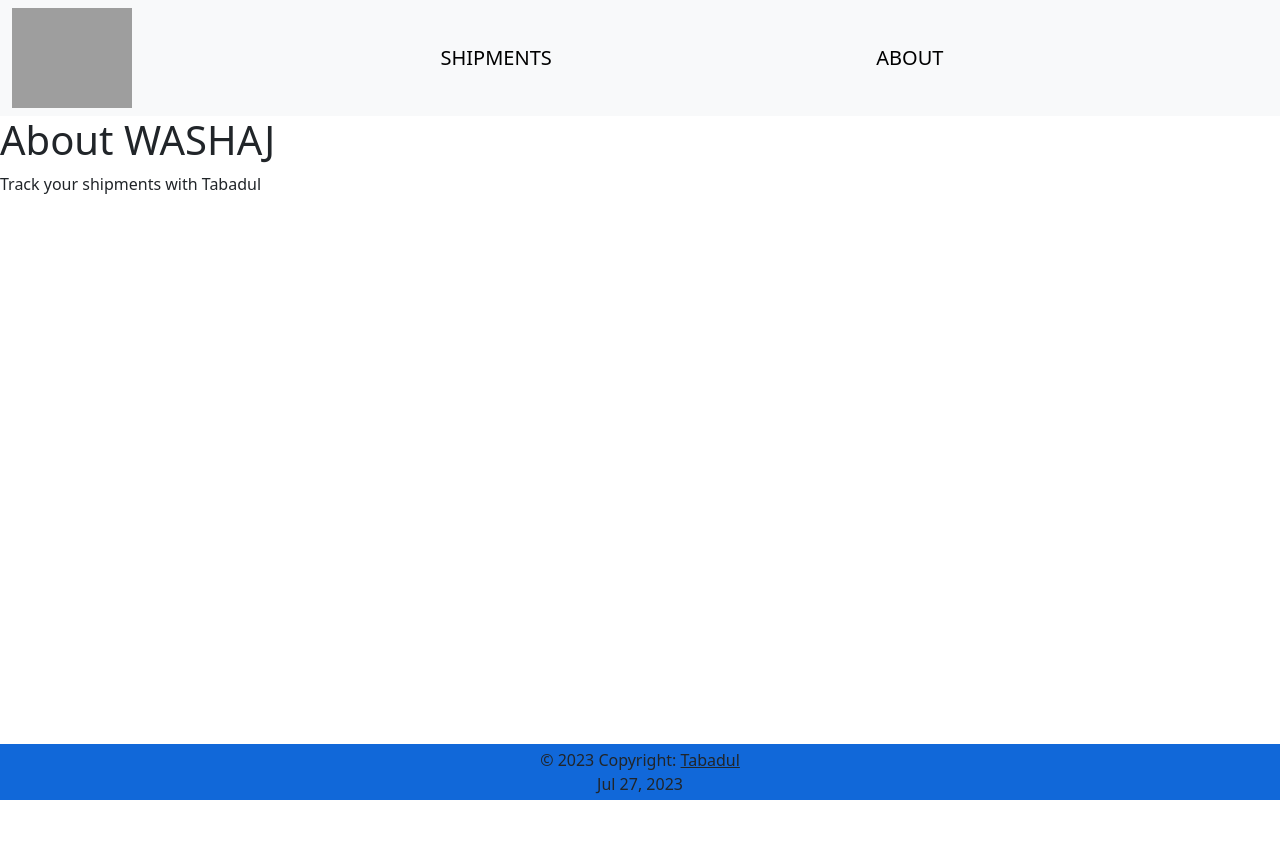
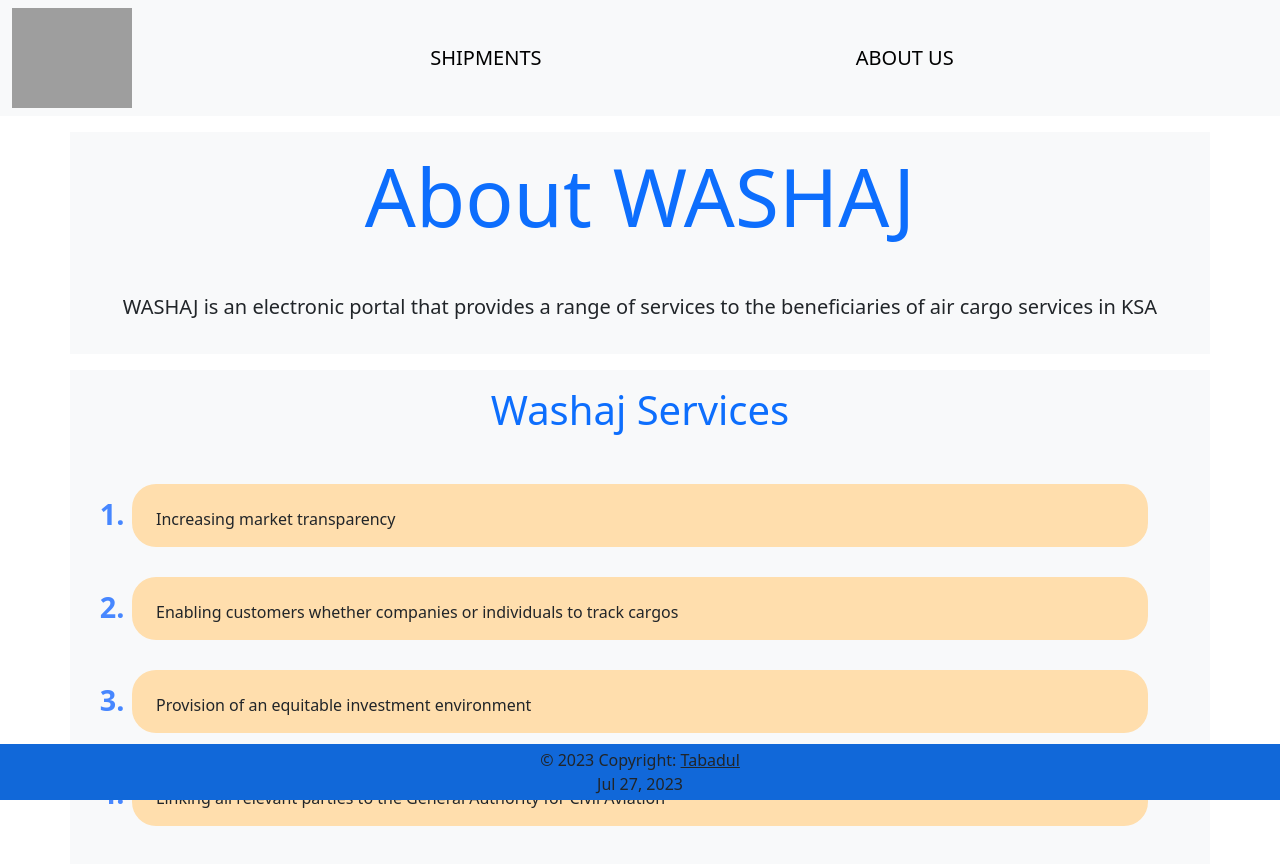
Before and after one commit to AlmuhannadK/dummy-shipment-track, an Angular app: page /about in a window 1280 px wide. Shown: the top 864 px of the page. Before the commit the page ends 800 px from the top, so only its background shows below. Built offline with nearby package versions, Linux system fonts and the light colour scheme; grey boxes are pictures that could not be loaded.

Commit message:
added updated about and few fixes

```diff
--- a/src/app/about/about.component.css
+++ b/src/app/about/about.component.css
@@ -0,0 +1,32 @@
+ol {
+	padding: 10px;
+	margin: 40px;
+	max-width: 1200px;
+	position: relative;
+}
+
+ol::before {
+	content: '';
+	width: 0;
+	height: 100%;
+	position: center;
+	top: 10;
+	left: 8%;
+	background: navajowhite;
+}
+
+li {
+	padding: 0.5rem 1.5rem 1rem;
+	border-radius: 1.5rem;
+	background:navajowhite;
+}
+
+li + li {
+	margin-top: 30px;
+}
+
+::marker {
+	font-weight: 600;
+	color: rgb(71, 135, 255);
+	font-size: 1.8rem;
+}
--- a/src/app/about/about.component.html
+++ b/src/app/about/about.component.html
@@ -1,3 +1,20 @@
-<h1>About WASHAJ</h1>
 
-<p>Track your shipments with Tabadul</p>
+<div class="container-md bg-light py-3 my-3">
+    <h1 class="text-primary display-1 text-center">About WASHAJ</h1>
+    <p class="text-center lead text-md-center mt-5">
+        WASHAJ is an electronic portal that provides a range of services to the beneficiaries
+        of air cargo services in KSA</p>
+</div>
+
+
+<div class="container-md bg-light py-3 my-3">
+    <h2 class="lead display-6 text-primary text-center">Washaj Services</h2>
+
+    <ol>
+        <li>Increasing market transparency</li>
+        <li>Enabling customers whether companies or individuals to track cargos</li>
+        <li>Provision of an equitable investment environment</li>
+        <li>Linking all relevant parties to the General Authority for Civil Aviation</li>
+    </ol>
+
+</div>
--- a/src/app/navbar/navbar.component.html
+++ b/src/app/navbar/navbar.component.html
@@ -4,7 +4,7 @@
 
 
         <a class="navbar-brand" routerLink="/">SHIPMENTS</a>
-        <a class="navbar-brand" routerLink="/about">ABOUT</a>
+        <a class="navbar-brand" routerLink="/about">ABOUT US</a>
 
         <div class="d-flex"></div>
 
--- a/src/app/not-found/not-found.component.html
+++ b/src/app/not-found/not-found.component.html
@@ -8,7 +8,7 @@
                     Sorry, an error has occured, Requested page not found!
                 </div>
                 <div class="error-actions">
-                    <a routerLink="" class="btn btn-danger btn-lg"><span class="glyphicon glyphicon-home"></span>Take Me Home </a>
+                    <a routerLink="" class="btn btn-primary btn-lg"><span class="glyphicon glyphicon-home"></span>Take Me Home </a>
                 </div>
             </div>
         </div>
--- a/src/app/shared/api.service.ts
+++ b/src/app/shared/api.service.ts
@@ -23,14 +23,14 @@ export class ApiService {
   }
 
   updateShipment(data : any){
-    return this.http.put<any>("http://localhost:3000/posts", data)
+    return this.http.put<any>("http://localhost:3000/posts/", data)
     .pipe(map((res:any)=>{
       return res;
     }))
   }
 
   deleteShipment(data : any){
-    return this.http.delete<any>("http://localhost:3000/posts", data)
+    return this.http.delete<any>("http://localhost:3000/posts/")
     .pipe(map((res:any)=>{
       return res;
     }))
```
